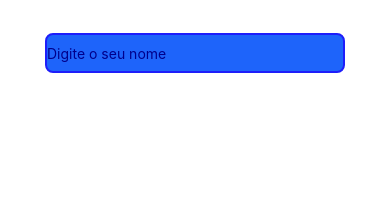
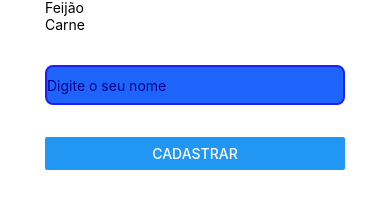
Before and after one commit to Henrique-Gontijo/desenvolve-react-native, a React Native app: screen / in a window 390 px wide. Shown: the part 452-660 px from the top of the page. Built offline with nearby package versions, Linux system fonts and the light colour scheme.

Commit message:
Aula 16 – Buttons

```diff
--- a/App.js
+++ b/App.js
@@ -1,5 +1,5 @@
 import React from 'react';
- import { View, ScrollView, Text, Image, FlatList, TextInput } from 'react-native';
+ import { View, ScrollView, Text, Image, FlatList, TextInput, Button } from 'react-native';
 
 
 const App = () => {
@@ -9,7 +9,7 @@ const App = () => {
 
 				<ScrollView>
 
-				<Text style={{ fontSize: 25, color: 'blue', marginTop: 40, textAlign: 'center' }}>
+				<Text style={{ fontSize: 25, color: 'blue', marginTop: 40, textAlign: 'center', marginBottom: 32}}>
 					Olá, meu chapa!
 				</Text>
 
@@ -22,9 +22,17 @@ const App = () => {
 
 				<TextInput
 					placeholder="Digite o seu nome" placeholderTextColor={"darkblue"}
-					style={{height: 40, borderColor: '#1E1EFA', borderWidth: 2, marginTop: 32, borderRadius: 8,
-						backgroundColor: '#1E64FA', color: 'white'}}
+					style={{
+						height: 40, borderColor: '#1E1EFA', borderWidth: 2, marginTop: 32,
+						borderRadius: 8, backgroundColor: '#1E64FA', color: 'white'
+					}}
 				/>
+
+				<View style={{marginTop: 32}}>
+					<Button title="Cadastrar"
+						onPress={() => alert("Cadastro realizado com sucesso!\n\nSó falta descobrir no que raios você se cadastrou :)")}
+					/>
+				</View>
 
 			</ScrollView>
 
```
